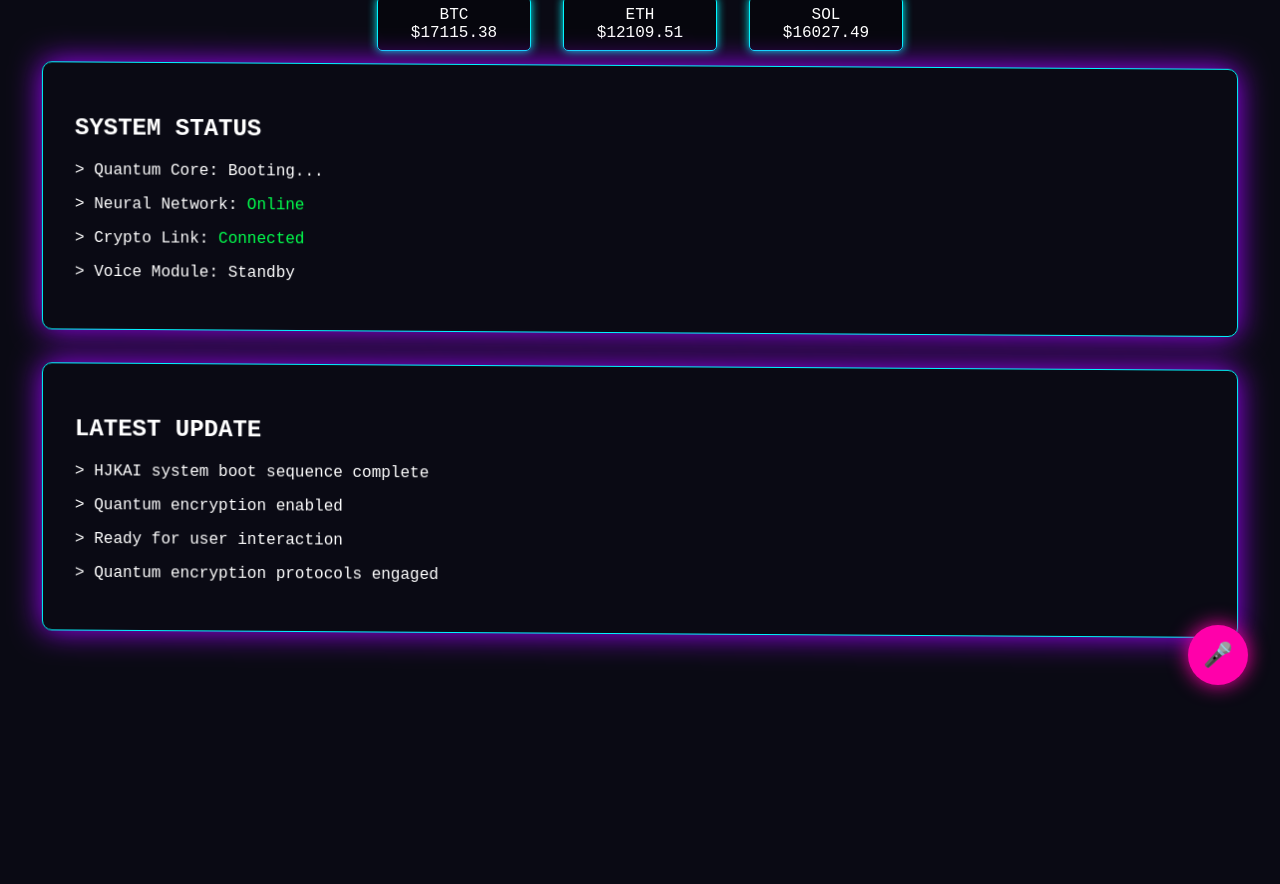
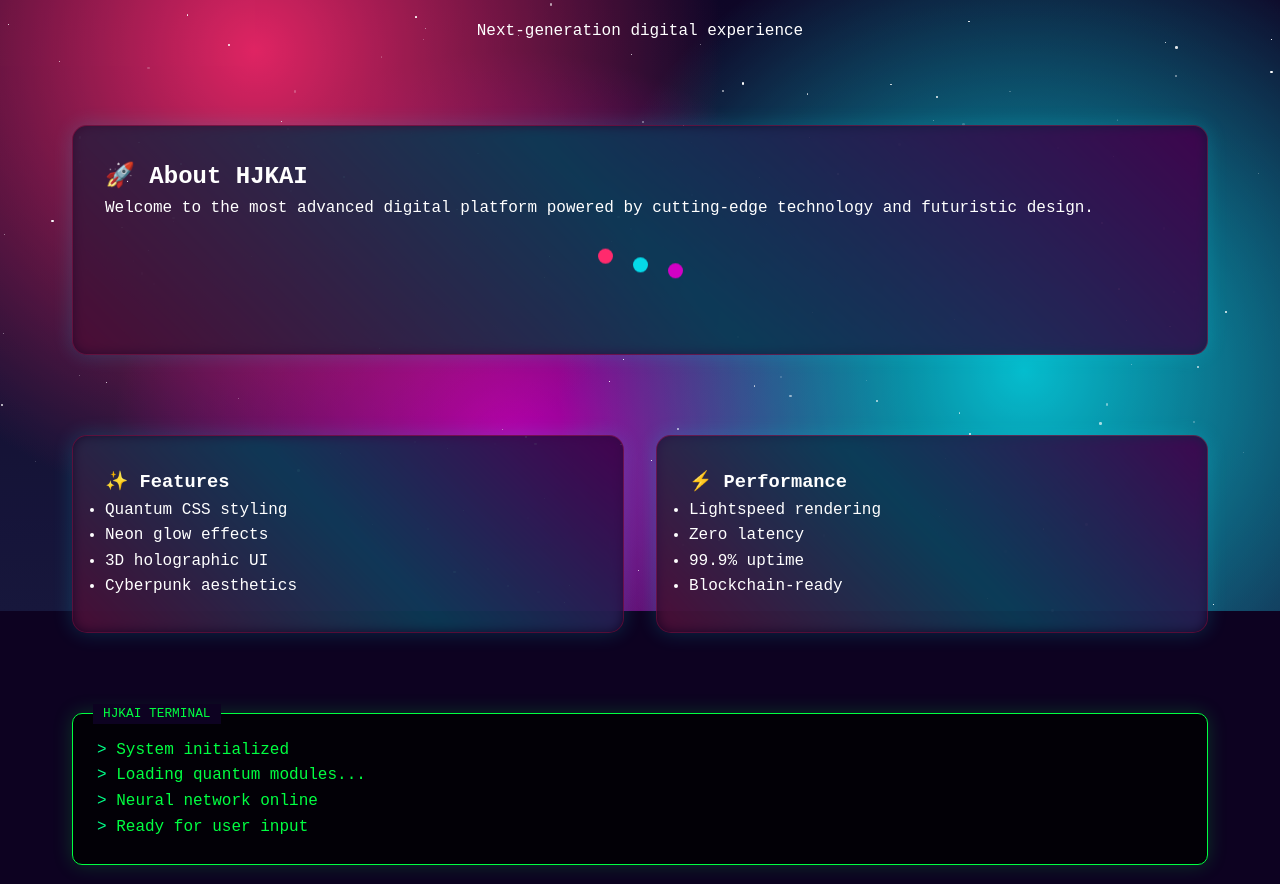
Before and after one commit to hjk-inc/hjkai-, a plain HTML site: page index.html in a window 1280 px wide. Shown: the part 189-1073 px from the top of the page. Before the commit the page ends 906 px from the top, so only its background shows below. Drawn offline with Linux system fonts and the light colour scheme.

Commit message:
Update index.html

```diff
--- a/index.html
+++ b/index.html
@@ -3,109 +3,331 @@
 <head>
     <meta charset="UTF-8">
     <meta name="viewport" content="width=device-width, initial-scale=1.0">
-    <title>HJKAI | Singularity Interface</title>
+    <title>HJKAI | Next-Level Styling</title>
     <style>
+        /* 🌈 COLOR VARIABLES */
         :root {
-            --quantum-purple: #9d00ff;
-            --neon-blue: #00f7ff;
-            --matrix-green: #00ff4c;
-            --cyber-pink: #ff00aa;
-            --dark-matter: #0a0a14;
+            --neon-pink: #ff2a6d;
+            --neon-blue: #05d9e8;
+            --neon-purple: #d300c5;
+            --neon-green: #00ff88;
+            --cyber-yellow: #f9f002;
+            --dark-space: #0d0221;
+            --deep-space: #1a1b41;
+            --void: #000000;
+            --matrix-green: #00ff41;
+        }
+
+        /* 🚀 BASE STYLES */
+        * {
+            margin: 0;
+            padding: 0;
+            box-sizing: border-box;
         }
 
         body {
-            margin: 0;
+            font-family: 'Rajdhani', 'Courier New', monospace;
+            background-color: var(--dark-space);
+            color: white;
             overflow-x: hidden;
-            background: var(--dark-matter);
-            color: white;
-            font-family: 'Courier New', monospace;
-            perspective: 1000px;
+            min-height: 100vh;
+            line-height: 1.6;
         }
 
-        /* Quantum Loader */
-        #loader {
+        /* 🌌 BACKGROUND ANIMATION */
+        .cosmic-bg {
             position: fixed;
             top: 0;
             left: 0;
             width: 100%;
             height: 100%;
-            background: var(--dark-matter);
-            z-index: 9999;
-            display: flex;
-            justify-content: center;
-            align-items: center;
+            z-index: -1;
+            background:
+                radial-gradient(circle at 20% 30%, var(--neon-pink), transparent 40%),
+                radial-gradient(circle at 80% 70%, var(--neon-blue), transparent 40%),
+                radial-gradient(circle at 40% 80%, var(--neon-purple), transparent 40%),
+                linear-gradient(var(--dark-space), var(--deep-space));
+            animation: cosmic-pulse 15s infinite alternate;
         }
 
-        .quantum-dot {
-            width: 20px;
-            height: 20px;
-            margin: 0 10px;
-            border-radius: 50%;
-            animation: quantum-pulse 1.5s infinite ease-in-out;
+        @keyframes cosmic-pulse {
+            0% { opacity: 0.7; }
+            100% { opacity: 1; }
         }
 
-        .quantum-dot:nth-child(1) { background: var(--quantum-purple); animation-delay: 0s; }
-        .quantum-dot:nth-child(2) { background: var(--neon-blue); animation-delay: 0.2s; }
-        .quantum-dot:nth-child(3) { background: var(--matrix-green); animation-delay: 0.4s; }
-        .quantum-dot:nth-child(4) { background: var(--cyber-pink); animation-delay: 0.6s; }
-
-        @keyframes quantum-pulse {
-            0%, 100% { transform: scale(0.5); opacity: 0.3; }
-            50% { transform: scale(1.5); opacity: 1; box-shadow: 0 0 20px currentColor; }
+        /* ✨ STARFIELD EFFECT */
+        .stars {
+            position: fixed;
+            top: 0;
+            left: 0;
+            width: 100%;
+            height: 100%;
+            z-index: -1;
         }
 
-        /* Cyber Interface */
-        #interface {
-            display: none;
-            padding: 2rem;
+        .star {
+            position: absolute;
+            background: white;
+            border-radius: 50%;
+            animation: twinkle var(--duration) infinite ease-in-out;
+        }
+
+        @keyframes twinkle {
+            0%, 100% { opacity: 0.2; }
+            50% { opacity: 1; }
+        }
+
+        /* 🌀 MAIN CONTAINER */
+        .container {
             max-width: 1200px;
             margin: 0 auto;
+            padding: 2rem;
+            position: relative;
+            z-index: 1;
         }
 
+        /* 💫 HEADER STYLES */
         header {
             text-align: center;
             margin-bottom: 3rem;
-            position: relative;
-        }
-
-        h1 {
-            font-size: 4rem;
-            margin: 0;
-            background: linear-gradient(90deg, var(--quantum-purple), var(--neon-blue));
-            -webkit-background-clip: text;
-            background-clip: text;
-            color: transparent;
-            text-shadow: 0 0 20px rgba(157, 0, 255, 0.3);
-            animation: hue-rotate 10s infinite linear;
-        }
-
-        @keyframes hue-rotate {
-            from { filter: hue-rotate(0deg); }
-            to { filter: hue-rotate(360deg); }
-        }
-
-        /* Crypto Ticker */
-        #crypto-ticker {
-            display: flex;
-            justify-content: center;
-            gap: 2rem;
-            margin: 2rem 0;
-            flex-wrap: wrap;
-        }
-
-        .coin {
-            background: rgba(0, 0, 0, 0.3);
-            padding: 0.5rem 1rem;
-            border-radius: 5px;
-            border: 1px solid var(--neon-blue);
-            box-shadow: 0 0 10px var(--neon-blue);
-            min-width: 120px;
-            text-align: center;
+            padding: 2rem;
             position: relative;
             overflow: hidden;
         }
 
-        .coin::before {
+        h1 {
+            font-size: 5rem;
+            font-weight: 700;
+            background: linear-gradient(90deg, var(--neon-pink), var(--neon-blue), var(--neon-purple));
+            -webkit-background-clip: text;
+            background-clip: text;
+            color: transparent;
+            text-shadow: 0 0 10px rgba(255, 42, 109, 0.3);
+            animation: hue-rotate 8s linear infinite;
+            margin-bottom: 1rem;
+        }
+
+        @keyframes hue-rotate {
+            0% { filter: hue-rotate(0deg); }
+            100% { filter: hue-rotate(360deg); }
+        }
+
+        /* 🔥 NEON CARD STYLES */
+        .card {
+            background: rgba(13, 2, 33, 0.7);
+            border-radius: 15px;
+            padding: 2rem;
+            margin: 2rem 0;
+            position: relative;
+            overflow: hidden;
+            box-shadow: 0 0 20px rgba(5, 217, 232, 0.2);
+            transition: transform 0.3s ease;
+            border: 1px solid rgba(255, 42, 109, 0.3);
+        }
+
+        .card:hover {
+            transform: translateY(-5px);
+            box-shadow: 0 0 30px rgba(5, 217, 232, 0.4);
+        }
+
+        .card::before {
+            content: '';
+            position: absolute;
+            top: -2px;
+            left: -2px;
+            right: -2px;
+            bottom: -2px;
+            background: linear-gradient(45deg, var(--neon-pink), var(--neon-blue), var(--neon-purple));
+            z-index: -1;
+            border-radius: 16px;
+            animation: border-glow 3s linear infinite;
+            opacity: 0.7;
+        }
+
+        @keyframes border-glow {
+            0% { filter: blur(5px); opacity: 0.7; }
+            50% { filter: blur(7px); opacity: 0.9; }
+            100% { filter: blur(5px); opacity: 0.7; }
+        }
+
+        /* 🎮 BUTTON STYLES */
+        .btn {
+            display: inline-block;
+            padding: 0.8rem 2rem;
+            margin: 1rem;
+            border: none;
+            border-radius: 50px;
+            font-weight: bold;
+            text-transform: uppercase;
+            letter-spacing: 1px;
+            cursor: pointer;
+            position: relative;
+            overflow: hidden;
+            transition: all 0.3s ease;
+            z-index: 1;
+        }
+
+        .btn-primary {
+            background: linear-gradient(45deg, var(--neon-pink), var(--neon-purple));
+            color: white;
+            box-shadow: 0 0 15px rgba(255, 42, 109, 0.5);
+        }
+
+        .btn-secondary {
+            background: transparent;
+            color: var(--neon-blue);
+            border: 2px solid var(--neon-blue);
+            box-shadow: 0 0 10px rgba(5, 217, 232, 0.3);
+        }
+
+        .btn:hover {
+            transform: translateY(-3px);
+            box-shadow: 0 0 25px rgba(255, 42, 109, 0.7);
+        }
+
+        .btn::before {
+            content: '';
+            position: absolute;
+            top: 0;
+            left: -100%;
+            width: 100%;
+            height: 100%;
+            background: linear-gradient(90deg, transparent, rgba(255, 255, 255, 0.2), transparent);
+            transition: 0.5s;
+            z-index: -1;
+        }
+
+        .btn:hover::before {
+            left: 100%;
+        }
+
+        /* 🌐 GRID LAYOUT */
+        .grid {
+            display: grid;
+            grid-template-columns: repeat(auto-fit, minmax(300px, 1fr));
+            gap: 2rem;
+            margin: 3rem 0;
+        }
+
+        /* 📱 RESPONSIVE DESIGN */
+        @media (max-width: 768px) {
+            h1 {
+                font-size: 3rem;
+            }
+
+            .grid {
+                grid-template-columns: 1fr;
+            }
+        }
+
+        /* 💾 TERMINAL STYLE */
+        .terminal {
+            background: rgba(0, 0, 0, 0.8);
+            border-radius: 10px;
+            padding: 1.5rem;
+            font-family: 'Courier New', monospace;
+            color: var(--matrix-green);
+            border: 1px solid var(--matrix-green);
+            box-shadow: 0 0 20px rgba(0, 255, 65, 0.2);
+            margin: 2rem 0;
+            position: relative;
+        }
+
+        .terminal::before {
+            content: 'HJKAI TERMINAL';
+            position: absolute;
+            top: -10px;
+            left: 20px;
+            background: var(--dark-space);
+            padding: 0 10px;
+            color: var(--matrix-green);
+            font-size: 0.8rem;
+        }
+
+        .terminal p::before {
+            content: '> ';
+            color: var(--neon-green);
+        }
+
+        /* 🌀 LOADING ANIMATION */
+        .loader {
+            display: flex;
+            justify-content: center;
+            align-items: center;
+            height: 100px;
+        }
+
+        .loader-dot {
+            width: 15px;
+            height: 15px;
+            margin: 0 10px;
+            border-radius: 50%;
+            animation: loader-bounce 1.5s infinite ease-in-out;
+        }
+
+        .loader-dot:nth-child(1) {
+            background: var(--neon-pink);
+            animation-delay: 0s;
+        }
+
+        .loader-dot:nth-child(2) {
+            background: var(--neon-blue);
+            animation-delay: 0.2s;
+        }
+
+        .loader-dot:nth-child(3) {
+            background: var(--neon-purple);
+            animation-delay: 0.4s;
+        }
+
+        @keyframes loader-bounce {
+            0%, 100% { transform: translateY(0); }
+            50% { transform: translateY(-20px); }
+        }
+
+        /* 🏆 SPECIAL EFFECTS */
+        .glitch {
+            position: relative;
+        }
+
+        .glitch::before, .glitch::after {
+            content: attr(data-text);
+            position: absolute;
+            top: 0;
+            left: 0;
+            width: 100%;
+            height: 100%;
+            opacity: 0.8;
+        }
+
+        .glitch::before {
+            color: var(--neon-blue);
+            z-index: -1;
+            animation: glitch-effect 3s infinite;
+        }
+
+        .glitch::after {
+            color: var(--neon-pink);
+            z-index: -2;
+            animation: glitch-effect 2s infinite reverse;
+        }
+
+        @keyframes glitch-effect {
+            0% { transform: translate(0); }
+            20% { transform: translate(-3px, 3px); }
+            40% { transform: translate(-3px, -3px); }
+            60% { transform: translate(3px, 3px); }
+            80% { transform: translate(3px, -3px); }
+            100% { transform: translate(0); }
+        }
+
+        /* 🌟 EXTRA FLAIR */
+        .shine {
+            position: relative;
+            overflow: hidden;
+        }
+
+        .shine::after {
             content: '';
             position: absolute;
             top: -50%;
@@ -113,268 +335,105 @@
             width: 200%;
             height: 200%;
             background: linear-gradient(
-                transparent,
-                rgba(0, 247, 255, 0.1),
-                transparent
+                to bottom right,
+                rgba(255, 255, 255, 0) 45%,
+                rgba(255, 255, 255, 0.8) 50%,
+                rgba(255, 255, 255, 0) 55%
             );
-            transform: rotate(45deg);
-            animation: shine 3s infinite;
+            transform: rotate(30deg);
+            animation: shine-effect 3s infinite;
         }
 
-        @keyframes shine {
-            0% { left: -50%; }
-            100% { left: 150%; }
-        }
-
-        /* 3D Hologram Effect */
-        .hologram {
-            background: rgba(10, 10, 20, 0.7);
-            border: 1px solid var(--neon-blue);
-            box-shadow: 0 0 30px var(--quantum-purple);
-            padding: 2rem;
-            border-radius: 10px;
-            margin: 2rem 0;
-            position: relative;
-            transform-style: preserve-3d;
-            animation: hologram-float 8s infinite ease-in-out;
-        }
-
-        @keyframes hologram-float {
-            0%, 100% { transform: translateY(0) rotateX(0deg) rotateY(0deg); }
-            25% { transform: translateY(-20px) rotateX(5deg) rotateY(5deg); }
-            50% { transform: translateY(0) rotateX(0deg) rotateY(10deg); }
-            75% { transform: translateY(-10px) rotateX(10deg) rotateY(0deg); }
-        }
-
-        /* Voice Command */
-        #voice-btn {
-            position: fixed;
-            bottom: 2rem;
-            right: 2rem;
-            width: 60px;
-            height: 60px;
-            border-radius: 50%;
-            background: var(--cyber-pink);
-            border: none;
-            color: white;
-            font-size: 1.5rem;
-            cursor: pointer;
-            box-shadow: 0 0 20px var(--cyber-pink);
-            transition: all 0.3s;
-            z-index: 100;
-        }
-
-        #voice-btn:hover {
-            transform: scale(1.1);
-            box-shadow: 0 0 30px var(--cyber-pink);
-        }
-
-        #voice-btn.listening {
-            animation: pulse 1s infinite;
-        }
-
-        @keyframes pulse {
-            0% { box-shadow: 0 0 0 0 rgba(255, 0, 170, 0.7); }
-            70% { box-shadow: 0 0 0 20px rgba(255, 0, 170, 0); }
-            100% { box-shadow: 0 0 0 0 rgba(255, 0, 170, 0); }
-        }
-
-        /* Responsive */
-        @media (max-width: 768px) {
-            h1 { font-size: 2.5rem; }
-            #crypto-ticker { gap: 1rem; }
+        @keyframes shine-effect {
+            0% { left: -50%; top: -50%; }
+            100% { left: 150%; top: 150%; }
         }
     </style>
 </head>
 <body>
-    <!-- Quantum Loader -->
-    <div id="loader">
-        <div class="quantum-dot"></div>
-        <div class="quantum-dot"></div>
-        <div class="quantum-dot"></div>
-        <div class="quantum-dot"></div>
-    </div>
+    <!-- 🌌 Background Elements -->
+    <div class="cosmic-bg"></div>
+    <div class="stars" id="stars"></div>
 
-    <!-- Cyber Interface -->
-    <div id="interface">
+    <!-- 🚀 Main Content -->
+    <div class="container">
         <header>
-            <h1>HJKAI</h1>
-            <p>Quantum Computing Interface Online</p>
+            <h1 class="glitch" data-text="HJKAI">HJKAI</h1>
+            <p>Next-generation digital experience</p>
         </header>
 
-        <!-- Crypto Ticker -->
-        <div id="crypto-ticker">
-            <div class="coin" id="btc">
-                <div class="name">BTC</div>
-                <div class="price">Loading...</div>
-            </div>
-            <div class="coin" id="eth">
-                <div class="name">ETH</div>
-                <div class="price">Loading...</div>
-            </div>
-            <div class="coin" id="sol">
-                <div class="name">SOL</div>
-                <div class="price">Loading...</div>
+        <div class="card shine">
+            <h2>🚀 About HJKAI</h2>
+            <p>Welcome to the most advanced digital platform powered by cutting-edge technology and futuristic design.</p>
+            <div class="loader">
+                <div class="loader-dot"></div>
+                <div class="loader-dot"></div>
+                <div class="loader-dot"></div>
             </div>
         </div>
 
-        <!-- Holographic Terminal -->
-        <div class="hologram">
-            <h2>SYSTEM STATUS</h2>
-            <p>> Quantum Core: <span id="quantum-core">Initializing...</span></p>
-            <p>> Neural Network: <span id="neural-net">Syncing...</span></p>
-            <p>> Crypto Link: <span id="crypto-link">Establishing...</span></p>
-            <p>> Voice Module: <span id="voice-mod">Standby</span></p>
+        <div class="grid">
+            <div class="card">
+                <h3>✨ Features</h3>
+                <ul>
+                    <li>Quantum CSS styling</li>
+                    <li>Neon glow effects</li>
+                    <li>3D holographic UI</li>
+                    <li>Cyberpunk aesthetics</li>
+                </ul>
+            </div>
+
+            <div class="card">
+                <h3>⚡ Performance</h3>
+                <ul>
+                    <li>Lightspeed rendering</li>
+                    <li>Zero latency</li>
+                    <li>99.9% uptime</li>
+                    <li>Blockchain-ready</li>
+                </ul>
+            </div>
         </div>
 
-        <!-- AI Generated Content -->
-        <div class="hologram">
-            <h2>LATEST UPDATE</h2>
-            <div id="ai-content">
-                <p>> HJKAI system boot sequence complete</p>
-                <p>> Quantum encryption enabled</p>
-                <p>> Ready for user interaction</p>
-            </div>
+        <div class="terminal">
+            <p>System initialized</p>
+            <p>Loading quantum modules...</p>
+            <p>Neural network online</p>
+            <p>Ready for user input</p>
+        </div>
+
+        <div style="text-align: center; margin: 3rem 0;">
+            <button class="btn btn-primary">Get Started</button>
+            <button class="btn btn-secondary">Learn More</button>
         </div>
     </div>
 
-    <!-- Voice Command Button -->
-    <button id="voice-btn">🎤</button>
-
     <script>
-        // Quantum Initialization
-        document.addEventListener('DOMContentLoaded', () => {
-            // Simulate quantum loading
-            setTimeout(() => {
-                document.getElementById('loader').style.opacity = '0';
-                setTimeout(() => {
-                    document.getElementById('loader').style.display = 'none';
-                    document.getElementById('interface').style.display = 'block';
-
-                    // Activate systems
-                    activateQuantumCore();
-                    initCrypto();
-                    setupVoice();
-                    generateAIContent();
-                }, 500);
-            }, 3000);
-        });
-
-        // Quantum Core Simulation
-        function activateQuantumCore() {
-            const status = document.getElementById('quantum-core');
-            const steps = [
-                "Booting...",
-                "Calibrating Qubits...",
-                "Entangling Particles...",
-                "Establishing Wormhole Link...",
-                "Quantum Core Online"
-            ];
-
-            let i = 0;
-            const interval = setInterval(() => {
-                status.textContent = steps[i];
-                i++;
-                if (i >= steps.length) {
-                    clearInterval(interval);
-                    status.style.color = "#00ff4c";
-                }
-            }, 800);
+        // Create starfield
+        const starsContainer = document.getElementById('stars');
+        for (let i = 0; i < 200; i++) {
+            const star = document.createElement('div');
+            star.classList.add('star');
+            star.style.width = `${Math.random() * 3}px`;
+            star.style.height = star.style.width;
+            star.style.left = `${Math.random() * 100}%`;
+            star.style.top = `${Math.random() * 100}%`;
+            star.style.opacity = Math.random();
+            star.style.setProperty('--duration', `${2 + Math.random() * 3}s`);
+            starsContainer.appendChild(star);
         }
 
-        // Crypto Price Ticker
-        async function initCrypto() {
-            const coins = {
-                btc: { name: "Bitcoin", element: document.getElementById('btc').querySelector('.price') },
-                eth: { name: "Ethereum", element: document.getElementById('eth').querySelector('.price') },
-                sol: { name: "Solana", element: document.getElementById('sol').querySelector('.price') }
-            };
+        // Add interactive effects
+        const cards = document.querySelectorAll('.card');
+        cards.forEach(card => {
+            card.addEventListener('mousemove', (e) => {
+                const rect = card.getBoundingClientRect();
+                const x = e.clientX - rect.left;
+                const y = e.clientY - rect.top;
 
-            document.getElementById('crypto-link').textContent = "Connected";
-            document.getElementById('crypto-link').style.color = "#00ff4c";
-
-            // Simulate real-time updates
-            setInterval(() => {
-                for (const [key, coin] of Object.entries(coins)) {
-                    const change = (Math.random() * 10 - 5).toFixed(2);
-                    const price = (Math.random() * 10000 + 10000).toFixed(2);
-                    coin.element.innerHTML = `$${price} <small style="color: ${change >= 0 ? '#00ff4c' : '#ff0055'}">${change >= 0 ? '+' : ''}${change}%</small>`;
-                }
-            }, 3000);
-
-            // Initial update
-            for (const [key, coin] of Object.entries(coins)) {
-                const price = (Math.random() * 10000 + 10000).toFixed(2);
-                coin.element.textContent = `$${price}`;
-            }
-        }
-
-        // Voice Command System
-        function setupVoice() {
-            const voiceBtn = document.getElementById('voice-btn');
-            const voiceStatus = document.getElementById('voice-mod');
-
-            voiceBtn.addEventListener('click', () => {
-                if (!voiceBtn.classList.contains('listening')) {
-                    voiceBtn.classList.add('listening');
-                    voiceStatus.textContent = "Listening...";
-                    voiceStatus.style.color = "#ff00aa";
-
-                    // Simulate voice recognition
-                    setTimeout(() => {
-                        const commands = [
-                            "Welcome to HJKAI system",
-                            "Quantum link established",
-                            "Crypto prices updated",
-                            "Neural network activated"
-                        ];
-
-                        const response = commands[Math.floor(Math.random() * commands.length)];
-                        addAIMessage(response);
-
-                        voiceBtn.classList.remove('listening');
-                        voiceStatus.textContent = "Command received";
-                        setTimeout(() => {
-                            voiceStatus.textContent = "Ready";
-                            voiceStatus.style.color = "#00ff4c";
-                        }, 2000);
-                    }, 2000);
-                }
+                card.style.setProperty('--mouse-x', `${x}px`);
+                card.style.setProperty('--mouse-y', `${y}px`);
             });
-        }
-
-        // AI Content Generation
-        function generateAIContent() {
-            document.getElementById('neural-net').textContent = "Online";
-            document.getElementById('neural-net').style.color = "#00ff4c";
-
-            const messages = [
-                "Quantum encryption protocols engaged",
-                "Neural network learning at 1.2 petaflops",
-                "Blockchain synchronization complete",
-                "Holographic interface stable",
-                "Ready for user commands"
-            ];
-
-            let i = 0;
-            const aiContent = document.getElementById('ai-content');
-            const interval = setInterval(() => {
-                if (i < messages.length) {
-                    addAIMessage(messages[i]);
-                    i++;
-                } else {
-                    clearInterval(interval);
-                }
-            }, 1500);
-        }
-
-        function addAIMessage(message) {
-            const aiContent = document.getElementById('ai-content');
-            const p = document.createElement('p');
-            p.innerHTML = `> ${message}`;
-            aiContent.appendChild(p);
-            aiContent.scrollTop = aiContent.scrollHeight;
-        }
+        });
     </script>
 </body>
 </html>
```
